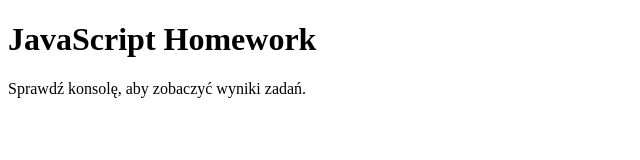
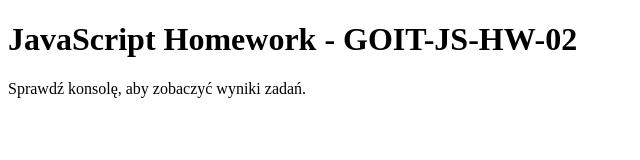
Before and after one commit to ArturLaski/goit-js-hw-02, a plain HTML site: page index.html in a window 1280 px wide. Shown: the whole page, without its empty margins (0-640 px from the left). Drawn offline with Linux system fonts and the light colour scheme.

Commit message:
Update index.html

```diff
--- a/index.html
+++ b/index.html
@@ -7,7 +7,7 @@
   <title>GOIT-JS-HW-02</title>
 </head>
 <body>
-  <h1>JavaScript Homework</h1>
+  <h1>JavaScript Homework - GOIT-JS-HW-02</h1>
   <p>Sprawdź konsolę, aby zobaczyć wyniki zadań.</p>
 
   <!-- Import skryptów -->
```
